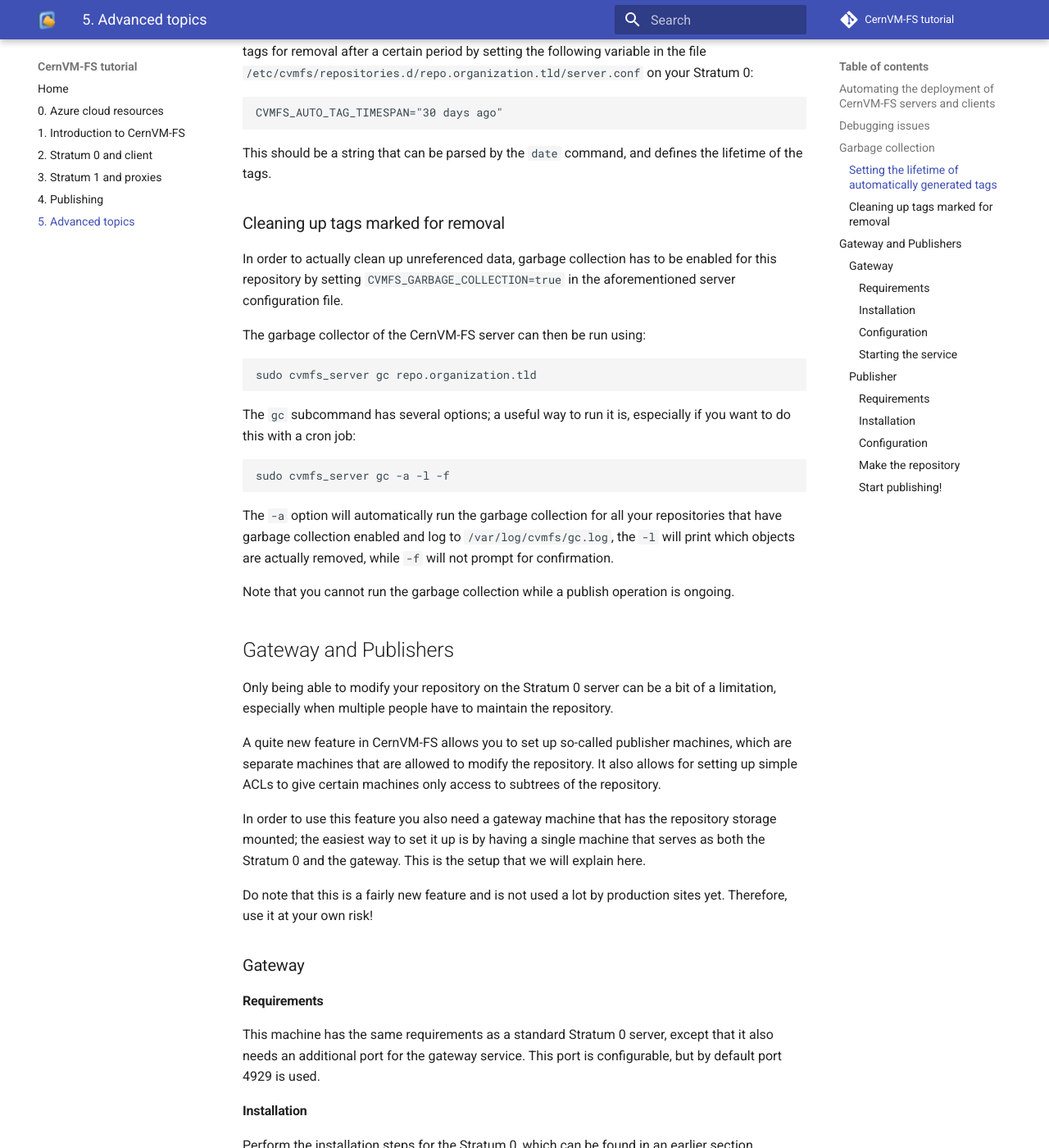
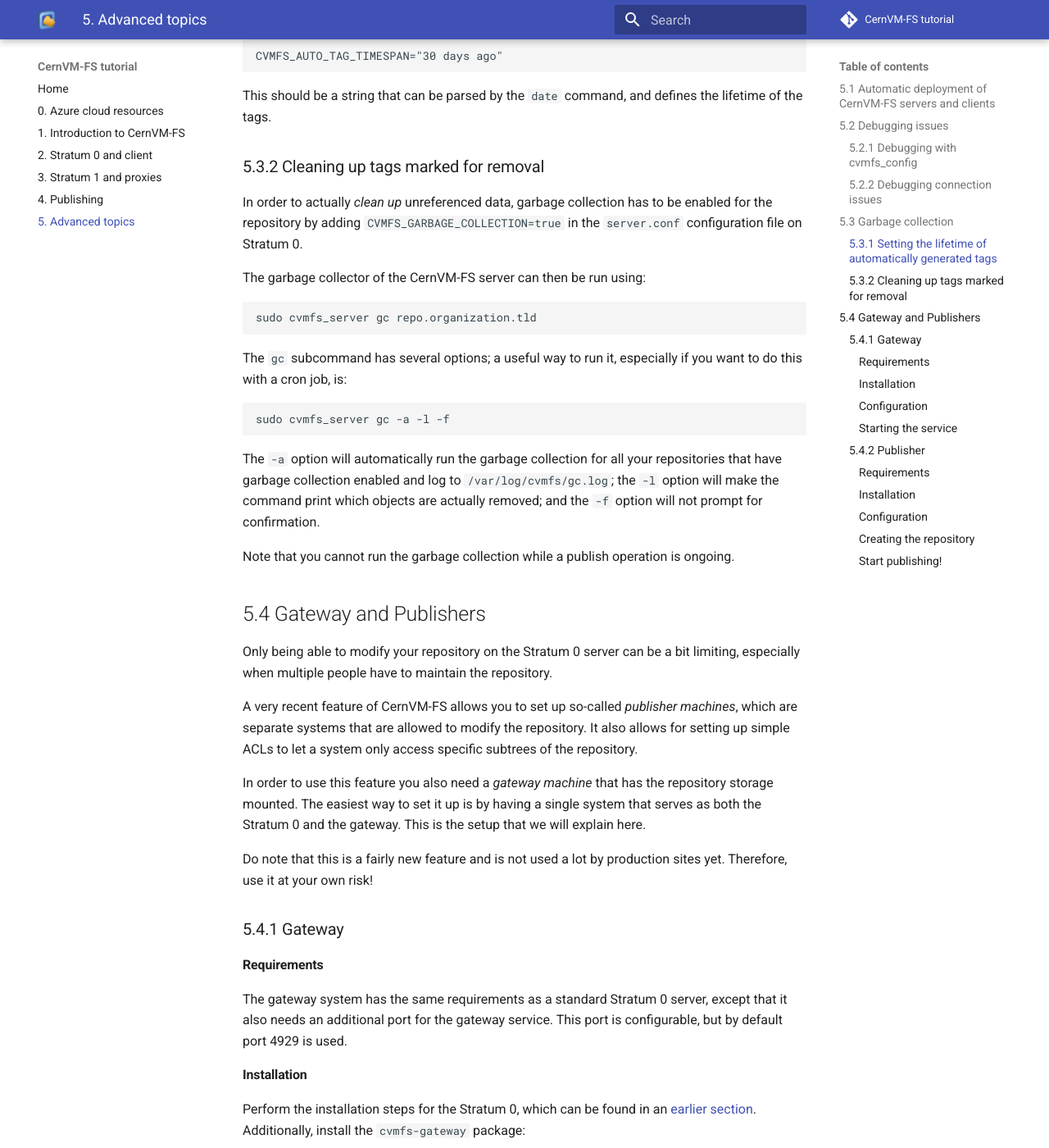
Before and after one commit to cvmfs-contrib/cvmfs-tutorial-2021, an MkDocs documentation site: the page built from docs/05_advanced.md, in a window 1280 px wide and 1400 px high, scrolled down 2578 px. Shown: the whole window at 82% size. Built offline with MkDocs 1.6.1 and Material for MkDocs 9.7.7, drawn with Linux system fonts in a browser that asks for light colours; comment, search, counter and statistics services are not loaded; some of the changed text lies outside the part shown.

Commit message:
revise advanced part

````diff
--- a/docs/05_advanced.md
+++ b/docs/05_advanced.md
@@ -1,46 +1,53 @@
-# Advanced topics
+# 5. Advanced topics
 
-- gateway-publisher (with warnings)
-	- installing these takes time
-	- prepared: 1 gateway + 2 publishers
-	- demo only (no hands-on)
-- troubleshooting
-- exploding containers + use via Singularity
-	- demo
+## 5.1 Automatic deployment of CernVM-FS servers and clients
 
-## Automating the deployment of CernVM-FS servers and clients
-As you may have experienced during this workshop, it takes quite a bit of manual effort to deploy all the different CernVM-FS components, and you can easily make mistakes here.
+As you may have experienced during this tutorial, it takes quite a bit of manual effort to deploy all the different CernVM-FS components, and you can easily make mistakes.
 Therefore, we strongly recommend to automate this in a production setup with a tool like [Ansible](https://www.ansible.com/) or [Puppet](https://puppet.com/).
 
 For Ansible, you could take a look at [the playbooks of the EESSI project](https://github.com/EESSI/filesystem-layer), which use [the Ansible role from the Galaxy Project](https://github.com/galaxyproject/ansible-cvmfs) to install and configure both servers and clients.
 Compute Canada also offers [an Ansible role](https://git.computecanada.ca/cc-cvmfs-public/ansible-cvmfs-client) to configure CernVM-FS clients.
 
-For Puppet, Cern offers [its own module](https://github.com/cvmfs/puppet-cvmfs) that allows you to install and configure CernVM-FS servers and clients.
+CERN offers [its own Puppet module](https://github.com/cvmfs/puppet-cvmfs) that allows you to install and configure CernVM-FS servers and clients.
 
 
-## Debugging issues
+## 5.2 Debugging issues
+
 If you are experiencing issues with your CernVM-FS setup, there are various ways to start debugging.
-Most issues are caused by wrongly configured clients (either a configuration issue, or a wrong public key) and connection or firewall issues.
+Most issues are caused by wrongly configured clients (either a configuration issue, or a wrong public key)
+and connection or firewall issues.
 
-In order to find the cause of the issue, we should first find out where the issue is being caused. You can start by checking the client configuration for syntax errors:
-```
+### 5.2.1 Debugging with `cvmfs_config`
+
+In order to find the cause of the issue, you should first find out *where* the issue is being caused.
+You can start by checking the client configuration for syntax errors:
+
+```bash
 sudo cvmfs_config chksetup
 ```
-This should return `OK`.  To make sure that your configuration is really picked up and set correctly
-(because of the hierarchical structure of the configuration, it is easily possible that some parameter gets overwritten by another configuration file),
-you can dump the effective configuration for your repository using:
-```
+
+This should print `OK`.
+
+To make sure that your configuration is really picked up and set correctly
+(because of the hierarchical structure of the configuration,
+it is possible that some parameter gets overwritten by another configuration file),
+you can dump the effective configuration for your repository:
+
+```bash
 cvmfs_config showconfig repo.organization.tld
 ```
+
 Make sure that at least `CVMFS_HTTP_PROXY` and `CVMFS_SERVER_URL` are set correctly, and that the directory pointed to by `CVMFS_KEYS_DIR` really contains the (correct) public key file.
 
-The `probe` subcommand can be used for (re)trying to mount the repository, and should normally return `OK`:
+The `probe` subcommand can be used for (re)trying to mount the repository, and should print `OK`:
 ```
-cvmfs_config probe repo.organization.tld
+$ cvmfs_config probe repo.organization.tld
 Probing /cvmfs/repo.organization.tld... OK
 ```
 
-But, since you were debugging an issue, it probably returns an error. So, let's enable some debugging output by adding the following line to your `/etc/cvmfs/default.local`:
+However, since you are debugging a problem, it probably returns an error...
+
+So, let's enable some debugging output by adding the following line to your `/etc/cvmfs/default.local`:
 ```
 CVMFS_DEBUGLOG=/path/to/cvmfs.log
 ```
@@ -54,86 +61,114 @@
 
 You can now check your debug log file, and look for any error messages near the bottom of the file; they may reveal more details about the issue.
 
-If it turns out to be some kind of connection issue, you can trace it down further by manually checking the connections to your proxy and/or Stratum 1 server.
-First, let's rule out that it is some kind of firewall issue by verifying that you can actually connect to the appropriate ports on those servers:
-```
-telnet url-to-your-proxy 3128
-telnet url-to-your-stratum1 80
+
+### 5.2.2 Debugging connection issues
+
+If the problem turns out to be some kind of connection issue, you can trace it down further
+by manually checking the connections from your client to the proxy and/or Stratum 1 server.
+
+First, let's rule out that it is some kind of firewall issue by verifying that you can actually
+connect to the appropriate ports on those servers:
+
+```bash
+telnet <PROXY_IP> 3128
+telnet <STRATUM1_IP> 80
 ```
 
 If this does work, probably something is wrong with the services running on these machines.
-Every CernVM-FS repository has a file named `.cvmfspublished`, and you can try to fetch it manually using `curl`, both directly from the Stratum 1 and via your proxy:
+
+Every CernVM-FS repository has a file named `.cvmfspublished`, and you can try to fetch it manually
+using `curl`, both directly from the Stratum 1 and via your proxy:
+
+```bash
+# Without your own proxy, so directly to the Stratum 1:
+curl --head http://<STRATUM1_IP>/cvmfs/repo.organization.tld/.cvmfspublished
 ```
-# Without your own proxy, i.e. directly go to the Stratum 1:
-curl --head http://url-to-your-stratum1/cvmfs/repo.organization.tld/.cvmfspublished
 
+```bash
 # With your caching proxy between the client and Stratum 1:
-curl --proxy http://url-to-your-proxy:3128 --head http://url-to-your-stratum1/cvmfs/repo.organization.tld/.cvmfspublished
+curl --proxy http://<PROXY_IP>:3128 --head http://url-to-your-stratum1/cvmfs/repo.organization.tld/.cvmfspublished
 ```
 
 These commands should return `HTTP/1.1 200 OK`. If the first command returns something else, you should inspect your CernVM-FS, Apache, and Squid configuration (and log) files on the Stratum 1 server. If the first `curl` command does work, but the second does not, there is something wrong with your Squid proxy; make sure that it is running, configured, and able to access your Stratum 1 server.
 
-## Garbage collection
+## 5.3 Garbage collection
+
 As mentioned in [the section about publishing](04_publishing.md), the default configuration of a Stratum 0 enables automatic tagging,
 which automatically assigns a timestamped tag to each published transaction.
 However, by default, these automatically generated tags will not be removed automatically.
-This means, for instance, that files that you remove in later transactions will still take up space in your repository.
+As a result, files that you remove in later transactions will still take up space in your repository...
 
-### Setting the lifetime of automatically generated tags
-Instead of removing tags manually, you can automatically mark these automatically generated tags for removal after a certain period by setting the following variable
+### 5.3.1 Setting the lifetime of automatically generated tags
+
+Instead of removing tags manually, you can automatically mark these automatically generated tags for
+removal after a certain period by setting the following variable
 in the file `/etc/cvmfs/repositories.d/repo.organization.tld/server.conf` on your Stratum 0:
 ```
 CVMFS_AUTO_TAG_TIMESPAN="30 days ago"
 ```
 This should be a string that can be parsed by the `date` command, and defines the lifetime of the tags.
 
-### Cleaning up tags marked for removal
-In order to actually clean up unreferenced data, garbage collection has to be enabled for this repository by setting `CVMFS_GARBAGE_COLLECTION=true` in the aforementioned server configuration file.
+### 5.3.2 Cleaning up tags marked for removal
+
+In order to actually *clean up* unreferenced data, garbage collection has to be enabled for
+the repository by adding `CVMFS_GARBAGE_COLLECTION=true` in the `server.conf` configuration file on Stratum 0.
 
 The garbage collector of the CernVM-FS server can then be run using:
-```
+
+```bash
 sudo cvmfs_server gc repo.organization.tld
 ```
 
-The `gc` subcommand has several options; a useful way to run it is, especially if you want to do this with a cron job:
-```
+The `gc` subcommand has several options; a useful way to run it,
+especially if you want to do this with a cron job, is:
+
+```bash
 sudo cvmfs_server gc -a -l -f
 ```
-The `-a` option will automatically run the garbage collection for all your repositories that have garbage collection enabled and log to `/var/log/cvmfs/gc.log`,
-the `-l` will print which objects are actually removed,
-while `-f` will not prompt for confirmation.
+
+The `-a` option will automatically run the garbage collection for all your repositories that have garbage collection enabled and log to `/var/log/cvmfs/gc.log`;
+the `-l` option will make the command print which objects are actually removed;
+and the `-f` option will not prompt for confirmation.
 
 Note that you cannot run the garbage collection while a publish operation is ongoing.
 
-## Gateway and Publishers
+## 5.4 Gateway and Publishers
 
-Only being able to modify your repository on the Stratum 0 server can be a bit of a limitation,
+Only being able to modify your repository on the Stratum 0 server can be a bit limiting,
 especially when multiple people have to maintain the repository.
 
-A quite new feature in CernVM-FS allows you to set up so-called publisher machines, which are separate machines
-that are allowed to modify the repository. It also allows for setting up simple ACLs to give certain machines only access to subtrees of the repository.
+A very recent feature of CernVM-FS allows you to set up so-called *publisher machines*,
+which are separate systems that are allowed to modify the repository.
+It also allows for setting up simple ACLs to let a system only access specific subtrees of the repository.
 
-In order to use this feature you also need a gateway machine that has the repository storage mounted; the easiest way to set it up is by having a single machine that serves as both the
+In order to use this feature you also need a *gateway machine* that has the repository storage mounted.
+The easiest way to set it up is by having a single system that serves as both the
 Stratum 0 and the gateway. This is the setup that we will explain here.
 
 Do note that this is a fairly new feature and is not used a lot by production sites yet.
 Therefore, use it at your own risk!
 
-### Gateway
+### 5.4.1 Gateway
 
 #### Requirements
-This machine has the same requirements as a standard Stratum 0 server, except that it also needs
+
+The gateway system has the same requirements as a standard Stratum 0 server, except that it also needs
 an additional port for the gateway service. This port is configurable, but by default port 4929 is used.
 
 #### Installation
-Perform the installation steps for the Stratum 0, which can be found in an earlier section.
+
+Perform the installation steps for the Stratum 0, which can be found in an
+[earlier section](02_stratum0_client.md#212-installing-cernvm-fs).
 Additionally, install the `cvmfs-gateway` package:
-```
+
+```bash
 sudo yum install -y cvmfs-gateway
 ```
 
-Now make your repository using:
-```
+Then create the repository [just like we did on Stratum 0](02_stratum0_client.md#214-creating-the-repository):
+
+```bash
 sudo cvmfs_server mkfs -o $USER repo.organization.tld
 ```
 
@@ -145,7 +180,8 @@
 
 The `cvmfs-gateway` package will make an example file for you, which you can edit or overwrite.
 It should look like this:
-```
+
+```json
 {
     "version": 2,
     "repos" : [
@@ -183,58 +219,69 @@
 
 Finally, there is a second configuration file `/etc/cvmfs/gateway/user.json`.
 This is where you can, for instance, change the port of the gateway service and the maximum length of
-an acquired lease. Assuming you do not have to change the port, you can leave it as it is for now.
+an acquired lease. Assuming you do not have to change the port, you can leave it as it is.
 
 #### Starting the service
 
-We can now start the gateway service using:
-```
+To start the gateway service, use:
+
+```bash
 systemctl start cvmfs-gateway
 ```
 
-Do note that, once this service is running, you should not open transactions on this machine anymore, or you
-may corrupt the repository. If you do want to open a transaction, stop the gateway service first.
+Note that once this service is running you should *not* open transactions on this Stratum 0 server anymore,
+or you may corrupt the repository. If you do want to open a transaction, stop the gateway service first!
 
-### Publisher
+### 5.4.2 Publisher
 
 #### Requirements
-This machine has no special requirements.
+
+There a no special requirements for a publisher system with respect to resources.
 
 #### Installation
-The publisher only needs the `cvmfs-server` package to be installed:
+
+The publisher only needs to have the `cvmfs-server` package installed:
 ```
 sudo yum install -y https://ecsft.cern.ch/dist/cvmfs/cvmfs-release/cvmfs-release-latest.noarch.rpm
 sudo yum install -y cvmfs-server
 ```
 
 #### Configuration
+
 The publisher machine only needs three files with keys:
 
- - the repository's public key: `repo.organization.tld.pub`;
+ - the repository's public master key: `repo.organization.tld.pub`;
  - the repository's public key encoded as X509 certificate: `repo.organization.tld.crt`;
  - the gateway API key stored in a file named `repo.organization.tld.gw`.
 
 The first two files can be taken from `/etc/cvmfs/keys` on your Stratum 0 server.
-The latter can be created manually and should just contain the secret that you used in the gateway configuration.
+The latter can be created manually and should just contain the secret that was used in the gateway configuration.
 
-Place all these files in some (temporary) directory on your publisher machine.
+All these files should be placed in some (temporary) directory on the publisher system.
 
-#### Make the repository
-We can now make the repository available for writing on our publisher machine by running:
+#### Creating the repository
+
+We can now create the repository available for writing on our publisher machine by running:
+
+```bash
+export S0_IP='<STRATUM0_IP>'
+sudo cvmfs_server mkfs -w http://$S0_IP/cvmfs/repo.organization.tld \
+                       -u gw,/srv/cvmfs/repo.organization.tld/data/txn,http://$S0_IP:4929/api/v1 \
+                       -k /path/to/keys/dir -o $USER repo.organization.tld
 ```
-sudo cvmfs_server mkfs -w http://YOUR_STRATUM0_GATEWAY/cvmfs/repo.organization.tld \
-                       -u gw,/srv/cvmfs/repo.organization.tld/data/txn,http://YOUR_STRATUM0_GATEWAY:4929/api/v1 \
-                       -k /path/to/keys/dir -o `whoami` repo.organization.tld
-```
-Replace both occurrences of `YOUR_STRATUM0_GATEWAY` by the IP address or hostname of your gateway / Stratum 0 server (and change 4929 in case you changed the gateway port), and `/path/to/keys/dir` by the path where you
+Replace `<STRATUM0_IP>` with the IP address (or hostname) of your gateway / Stratum 0 server
+(and change 4929 in case you changed the gateway port), and `/path/to/keys/dir` by the path where you
 stored the keys in the previous step.
 
 #### Start publishing!
-You should now be able to make changes to the repository by opening a transaction:
+
+You should now be able to make changes to the repository by starting a transaction:
+```bash
+cvmfs_server transaction repo.organization.tld
 ```
-cvmfs_server transaction repo.organization.tld
 
-# MAKE CHANGES TO /cvmfs/repo.organization.tld
+making some changes to the repository at `/cvmfs/repo.organization.tld`, and then publishing the changes:
 
+```bash
 cvmfs_server publish repo.organization.tld
 ```
````
Also changed, not shown: docs/04_publishing.md (+3 -1 lines).
